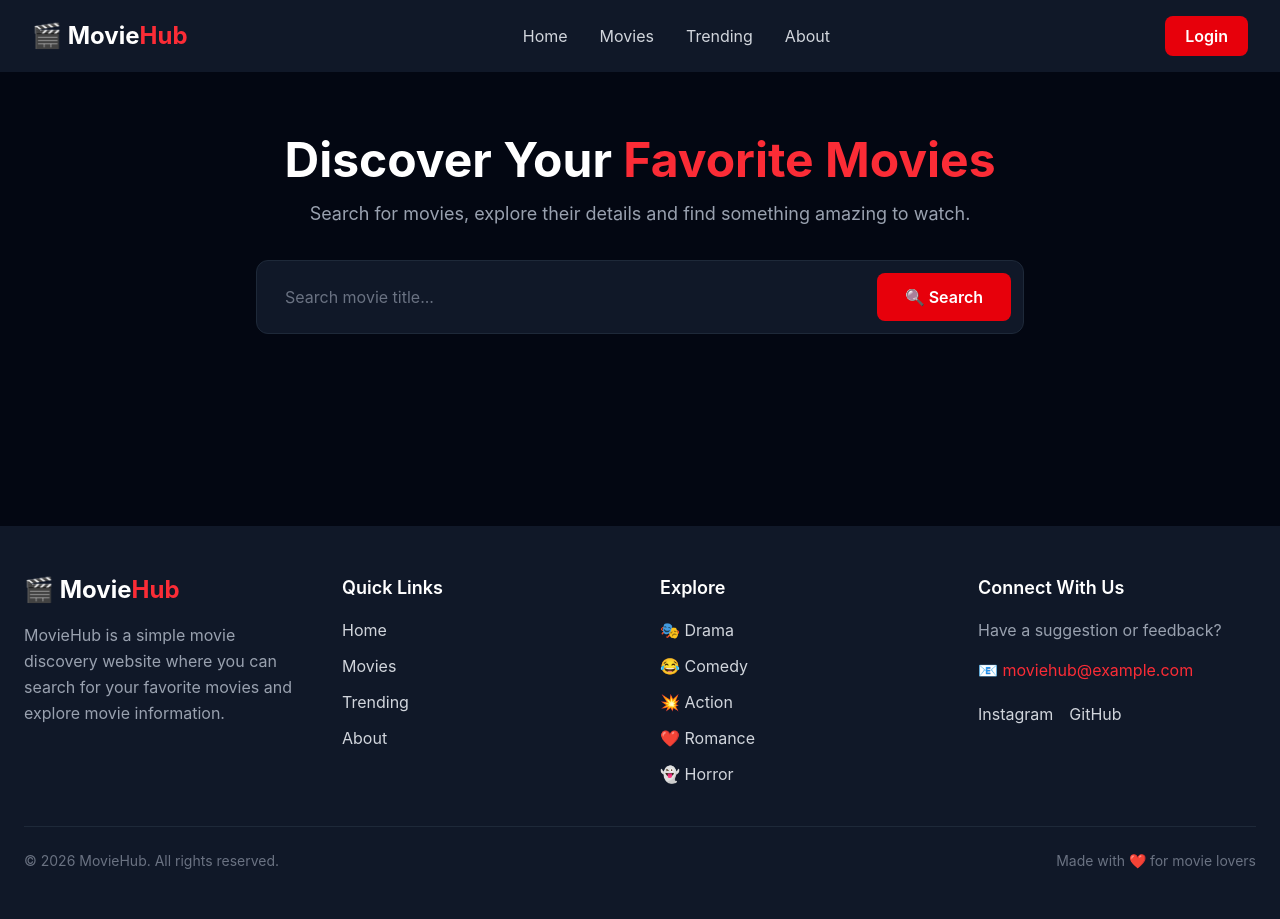
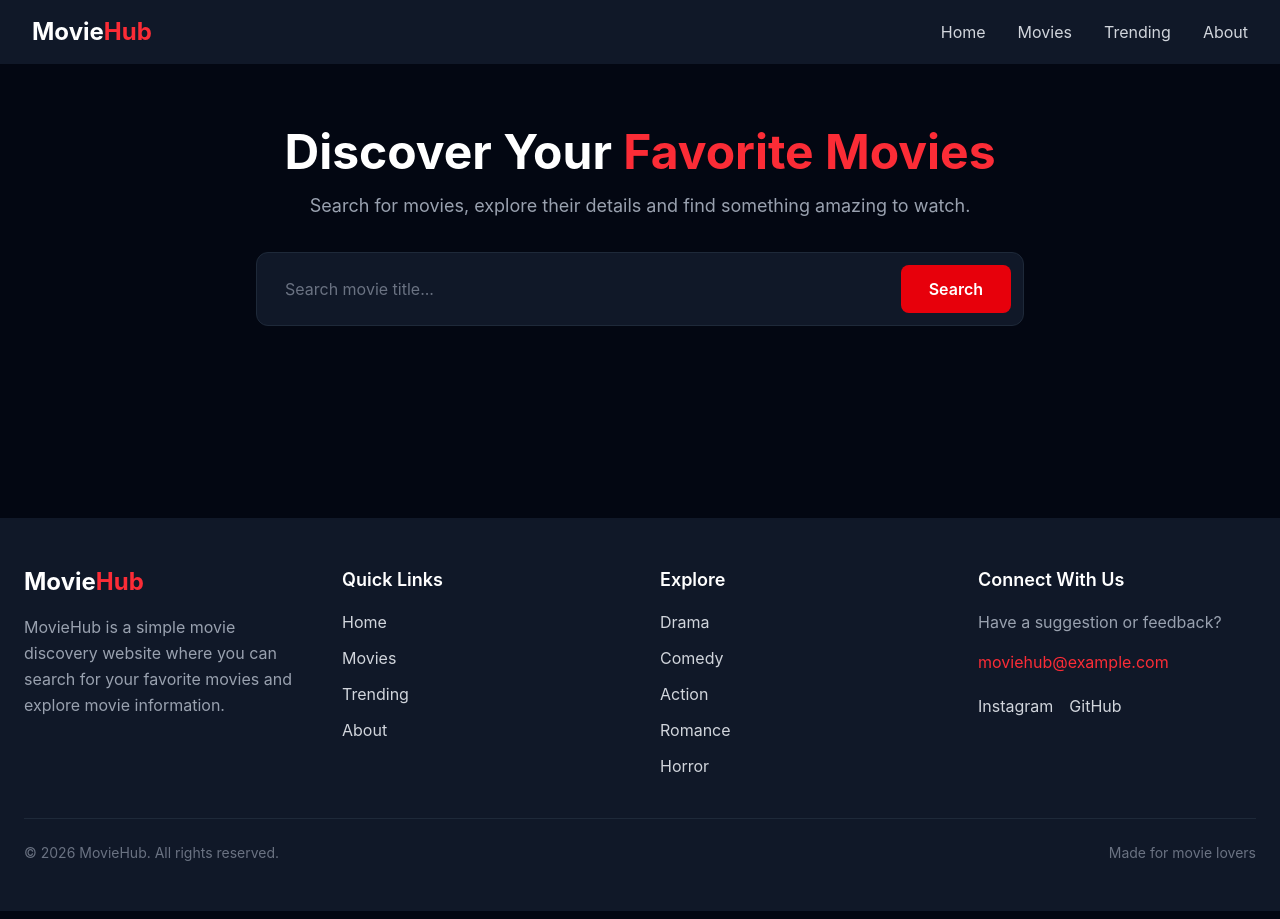
Before and after one commit to AnantKumarTech/ALL-PROJECT, a website: page index.html in a window 1280 px wide. Drawn offline with Linux system fonts and the light colour scheme.

Commit message:
Initial commit

```diff
--- a/index.html
+++ b/index.html
@@ -3,21 +3,24 @@
 <head>
   <meta charset="UTF-8" />
   <meta name="viewport" content="width=device-width, initial-scale=1.0" />
-    <title>Document</title>
+  <title>MovieHub</title>
+
   <link rel="stylesheet" href="./output.css" />
 </head>
-  <body class="bg-gray-950 text-white min-h-screen">
+
+<body class="bg-gray-950 text-white min-h-screen selection:bg-red-500 selection:text-white">
 
   <!-- Header -->
-  <header class="bg-gray-900 text-white px-8 py-4 flex items-center justify-between">
+  <header class="fixed top-0 left-0 right-0 z-10 bg-gray-900 text-white px-8 py-4 flex items-center justify-between border-b border-gray-700">
 
     <!-- Logo -->
     <div class="text-2xl font-bold">
-      🎬 Movie<span class="text-red-500">Hub</span>
+      Movie<span class="text-red-500">Hub</span>
     </div>
 
     <!-- Navigation -->
-    <nav class="flex gap-8">
+    <nav class="flex items-center gap-8">
+
       <a href="#" class="text-gray-300 hover:text-red-500 transition">
         Home
       </a>
@@ -33,18 +36,14 @@
       <a href="#" class="text-gray-300 hover:text-red-500 transition">
         About
       </a>
+
     </nav>
-
-    <!-- Login -->
-    <button class="bg-red-600 hover:bg-red-700 px-5 py-2 rounded-lg font-semibold transition">
-      Login
-    </button>
 
   </header>
 
 
   <!-- Main -->
-  <main class="px-6 py-16">
+  <main class="px-6 pt-24 py-16">
 
     <!-- Search Section -->
     <section class="max-w-3xl mx-auto text-center">
@@ -59,7 +58,6 @@
         amazing to watch.
       </p>
 
-
       <!-- Search Form -->
       <form
         action=""
@@ -69,7 +67,7 @@
         <input
           type="text"
           placeholder="Search movie title..."
-          id="serach-movie"
+          id="search-movie"
           class="flex-1 bg-transparent px-4 py-3 outline-none
                  text-white placeholder-gray-500"
         />
@@ -79,7 +77,7 @@
           class="bg-red-600 hover:bg-red-700 px-7 py-3
                  rounded-lg font-semibold transition"
         >
-          🔍 Search
+          Search
         </button>
 
       </form>
@@ -90,30 +88,17 @@
     <!-- Movies -->
     <section class="max-w-7xl mx-auto mt-16">
 
-      <!-- <h2 class="text-3xl font-bold mb-8">
-        🎬 Movies
-      </h2> -->
-
-      <!-- JavaScript will add movies here -->
       <div
         id="inserting"
         class="grid grid-cols-1 sm:grid-cols-2
                md:grid-cols-3 lg:grid-cols-4
                xl:grid-cols-5 gap-8"
       >
-
-
-
-
       </div>
 
     </section>
 
   </main>
-
-
-
-
 
 
   <!-- Footer -->
@@ -125,24 +110,28 @@
 
         <!-- About -->
         <div>
+
           <h2 class="text-2xl font-bold text-white mb-4">
-          🎬 Movie<span class="text-red-500">Hub</span>
+            Movie<span class="text-red-500">Hub</span>
           </h2>
 
           <p class="text-gray-400 leading-relaxed">
             MovieHub is a simple movie discovery website where you can
             search for your favorite movies and explore movie information.
           </p>
+
         </div>
 
 
         <!-- Quick Links -->
         <div>
+
           <h3 class="text-lg font-semibold text-white mb-4">
             Quick Links
           </h3>
 
           <ul class="space-y-3">
+
             <li>
               <a href="#" class="hover:text-red-500 transition">
                 Home
@@ -166,28 +155,33 @@
                 About
               </a>
             </li>
+
           </ul>
+
         </div>
 
 
         <!-- Movie Categories -->
         <div>
+
           <h3 class="text-lg font-semibold text-white mb-4">
             Explore
           </h3>
 
           <ul class="space-y-3">
-          <li>🎭 Drama</li>
-          <li>😂 Comedy</li>
-          <li>💥 Action</li>
-          <li>❤️ Romance</li>
-          <li>👻 Horror</li>
+            <li>Drama</li>
+            <li>Comedy</li>
+            <li>Action</li>
+            <li>Romance</li>
+            <li>Horror</li>
           </ul>
+
         </div>
 
 
         <!-- Contact -->
         <div>
+
           <h3 class="text-lg font-semibold text-white mb-4">
             Connect With Us
           </h3>
@@ -200,7 +194,7 @@
             href="mailto:moviehub@example.com"
             class="text-red-500 hover:text-red-400"
           >
-          📧 moviehub@example.com
+            moviehub@example.com
           </a>
 
           <div class="flex gap-4 mt-5">
@@ -214,28 +208,34 @@
             </a>
 
           </div>
+
         </div>
 
       </div>
 
 
       <!-- Bottom -->
-    <div class="border-t border-gray-800 mt-10 pt-6
+      <div
+        class="border-t border-gray-800 mt-10 pt-6
                flex flex-col md:flex-row
-                justify-between items-center gap-3">
+               justify-between items-center gap-3"
+      >
 
         <p class="text-gray-500 text-sm">
           © 2026 MovieHub. All rights reserved.
         </p>
 
         <p class="text-gray-500 text-sm">
-        Made with ❤️ for movie lovers
+          Made for movie lovers
         </p>
 
       </div>
 
     </div>
+
+  </footer>
+
   <script src="index.js"></script>
-</footer>
+
 </body>
 </html>
--- a/index.js
+++ b/index.js
@@ -21,7 +21,7 @@ movieform.addEventListener("submit", (e) => {
 
 async function searchMovie(query){
     inserting.innerHTML="Searching Movie...";
-    let respone=await fetch(`https://www.omdbapi.com/?apikey=b6496e03&s=${query}`);
+    let respone=await fetch(`https://www.omdbapi.com/?apikey=b6496e03&s=${encodeURIComponent(query)}`);
     let data= await respone.json();
     console.log(data);
 
```
Lines whose indentation alone changed are shown as unchanged.
